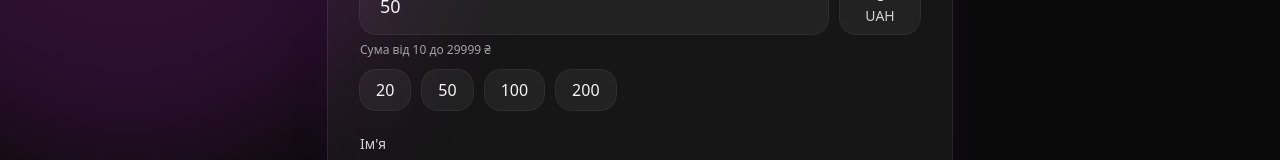
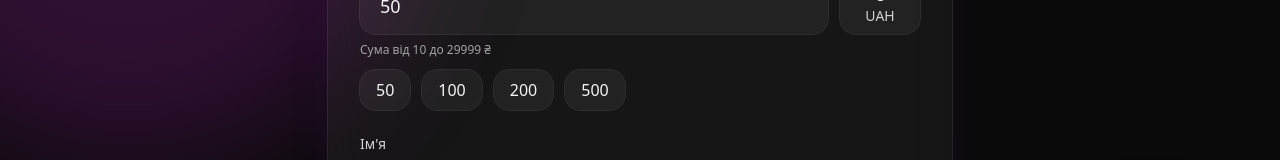
Before and after one commit to somebodyfxq-stack/kitsune-donations, a Next.js app: page / in a window 1280 px wide. Shown: the part 254-414 px from the top of the page. Built offline with nearby package versions, Linux system fonts and the light colour scheme.

Commit message:
refactor: rename amount presets component

```diff
--- a/app/page.tsx
+++ b/app/page.tsx
@@ -1,5 +1,5 @@
 'use client';
-import { useState, useMemo } from 'react'; import Link from 'next/link'; import { AmountPresets } from '@/components/AmountPresets';
+import { useState, useMemo } from 'react'; import Link from 'next/link'; import { AmountPresets } from '@/components/amount-presets';
 export default function HomePage(){
   const [nickname,setNickname]=useState(''); const [amount,setAmount]=useState<number>(50); const [message,setMessage]=useState(''); const [submitting,setSubmitting]=useState(false); const [testing,setTesting]=useState(false); const [error,setError]=useState(''); const [toast,setToast]=useState('');
   const isAmountValid=amount>=10&&amount<=29999;
--- a/components/AmountPresets.tsx
+++ /dev/null
@@ -1,2 +0,0 @@
-'use client'; import { clsx } from 'clsx'; type Props={value:number;onChange:(n:number)=>void}; const presets=[20,50,100,200];
-export function AmountPresets({value,onChange}:Props){return(<div className="flex flex-wrap gap-3">{presets.map(p=>(<button key={p} type="button" aria-label={`Обрати ${p} гривень`} className={clsx('pill', value===p && 'ring-2 ring-purple-400')} onClick={()=>onChange(p)}>{p}</button>))}</div>);}
--- /dev/null
+++ b/components/amount-presets.tsx
@@ -0,0 +1,28 @@
+'use client';
+
+import { clsx } from 'clsx';
+
+export function AmountPresets({ value, onChange }: AmountPresetsProps) {
+  return (
+    <div className="flex flex-wrap gap-3">
+      {presets.map(preset => (
+        <button
+          key={preset}
+          type="button"
+          aria-label={`Обрати ${preset} гривень`}
+          className={clsx('pill', value === preset && 'ring-2 ring-purple-400')}
+          onClick={() => onChange(preset)}
+        >
+          {preset}
+        </button>
+      ))}
+    </div>
+  );
+}
+
+const presets = [50, 100, 200, 500];
+
+interface AmountPresetsProps {
+  value: number;
+  onChange: (n: number) => void;
+}
```
